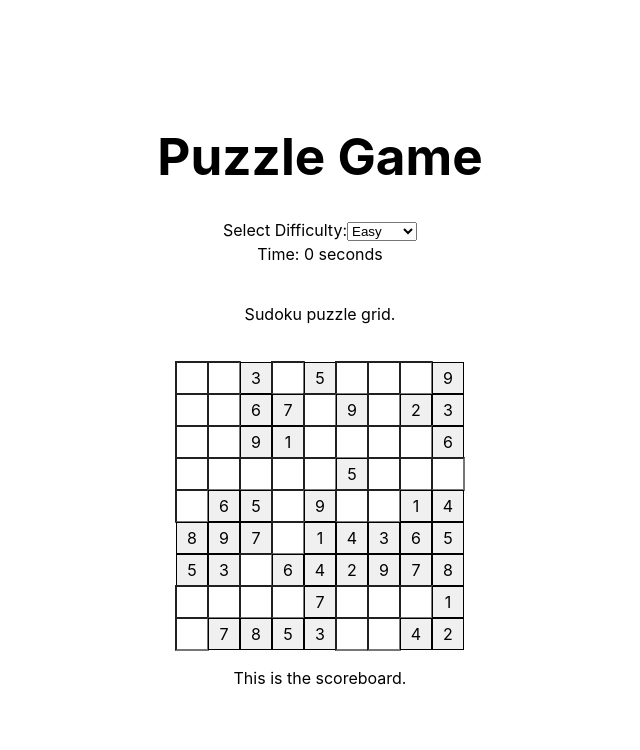
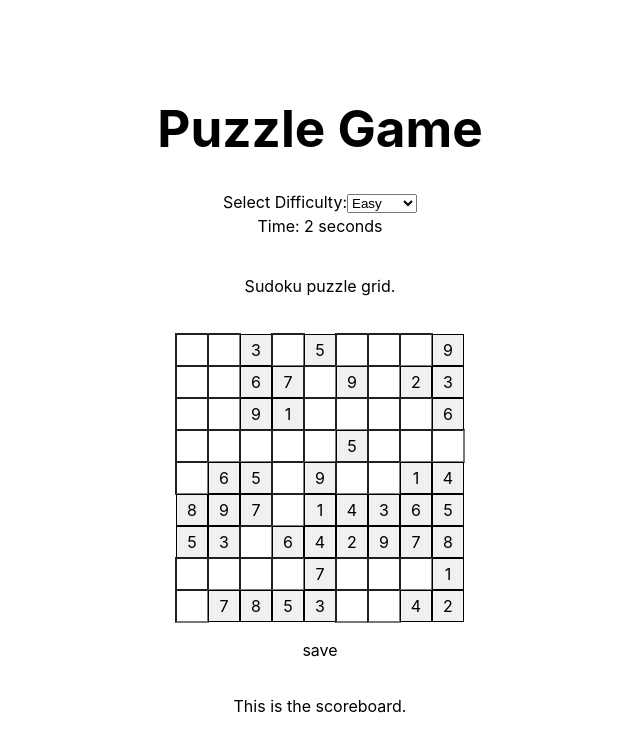
Before and after one commit to DavidSamir/puzzle-game, a React (Vite) app: page / in a window 1280 px wide. Both pictures are taken after a click on the button "Start Random Game". Shown: the top 750 px of the page, without its empty margins (320-960 px from the left). Built offline with nearby package versions, Linux system fonts and the light colour scheme.

Commit message:
start on the localstoreage

```diff
--- a/src/App.jsx
+++ b/src/App.jsx
@@ -9,6 +9,8 @@ import './App.css'
 function App() {
   const [difficulty, setDifficulty] = useState('easy');
   const [showComponent, setShowComponent] = useState(undefined);
+  const [seconds, setSeconds] = useState(0);
+
 
   const handleDifficultyChange = (selectedDifficulty) => {
     setDifficulty(selectedDifficulty);
@@ -18,8 +20,8 @@ function App() {
     <div className="App">
       <h1>Puzzle Game</h1>
       <DifficultySelector difficulty={difficulty} onChange={handleDifficultyChange} />
-      <Timer start={showComponent} />
-      <PuzzleGrid difficulty={difficulty} showComponent={showComponent} setShowComponent={setShowComponent} />
+      <Timer start={showComponent} seconds={seconds} setSeconds={setSeconds} />
+      <PuzzleGrid difficulty={difficulty} showComponent={showComponent} setShowComponent={setShowComponent} seconds={seconds} />
       <Scoreboard />
     </div>
   );
--- a/src/components/PuzzleGrid.jsx
+++ b/src/components/PuzzleGrid.jsx
@@ -3,7 +3,7 @@ import React, { useState } from 'react';
 import Sudoku from './puzzles/Sudoku';
 import NonogramPuzzle from './puzzles/Nonogram';
 
-function PuzzleGrid({ difficulty, showComponent, setShowComponent }) {
+function PuzzleGrid({ difficulty, showComponent, setShowComponent, seconds }) {
   const [randomComponent, setRandomComponent] = useState(null);
 
   const handleStartClick = () => {
@@ -18,13 +18,13 @@ function PuzzleGrid({ difficulty, showComponent, setShowComponent }) {
       {showComponent === 0 ?
         <>
           <p>Sudoku puzzle grid.</p>
-          <Sudoku difficulty={difficulty} />
+          <Sudoku difficulty={difficulty} seconds={seconds} />
         </> : false
       }
       {showComponent === 1 ?
         <>
           <p>Nonogram puzzle grid.</p>
-          <Sudoku difficulty={difficulty} />
+          <Sudoku difficulty={difficulty} seconds={seconds} />
           {/* <NonogramPuzzle difficulty={difficulty} /> */}
         </> : false
       }
--- a/src/components/Timer.jsx
+++ b/src/components/Timer.jsx
@@ -1,12 +1,11 @@
 // components/Timer.js
-import React, { useState, useEffect } from 'react';
+import React, { useEffect } from 'react';
 
-function Timer({ start }) {
-  const [seconds, setSeconds] = useState(0);
+function Timer({ start, seconds, setSeconds }) {
 
   useEffect(() => {
     let timer;
-    if (start) {
+    if (start !== undefined) {
       timer = setInterval(() => {
         setSeconds((prevSeconds) => prevSeconds + 1);
       }, 1000);
--- a/src/components/puzzles/Sudoku.jsx
+++ b/src/components/puzzles/Sudoku.jsx
@@ -1,6 +1,6 @@
 import React, { useState, useEffect } from 'react';
 
-function Sudoku({ difficulty }) {
+function Sudoku({ difficulty, seconds }) {
   const [grid, setGrid] = useState([]);
   const [highlightedCells, setHighlightedCells] = useState([]);
 
@@ -101,7 +101,7 @@ function Sudoku({ difficulty }) {
     setHighlightedCells([{ row: rowIndex, col: colIndex, isValid: isValidPlacement }]);
   };
   const isValidNumber = (grid, row, col, num) => {
-    if (num === '') return true; // Empty cell is always considered valid
+    if (num === '') return true;
 
     for (let i = 0; i < 9; i++) {
       if (grid[row][i] === num && i !== col) {
@@ -128,6 +128,16 @@ function Sudoku({ difficulty }) {
   };
 
 
+  const calculateScore = () => {
+    const timeTaken = seconds; // in seconds
+    const incorrectCells = highlightedCells.filter(cell => !cell.isValid).length;
+    const emptyCells = grid.reduce((acc, row) => acc + row.filter(cell => cell === 0).length, 0);
+    return `${timeTaken}-${incorrectCells}-${emptyCells}`;
+  };
+  const saveScore = () => {
+    const score = calculateScore();
+    localStorage.setItem('sudokuScore', score);
+  };
 
 
   return (
@@ -150,6 +160,7 @@ function Sudoku({ difficulty }) {
           ))}
         </div>
       ))}
+      <p onClick={() => { saveScore() }}> save </p>
     </div>
   );
 }
```
